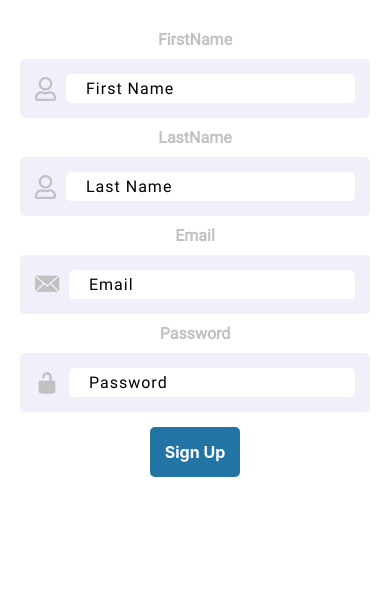
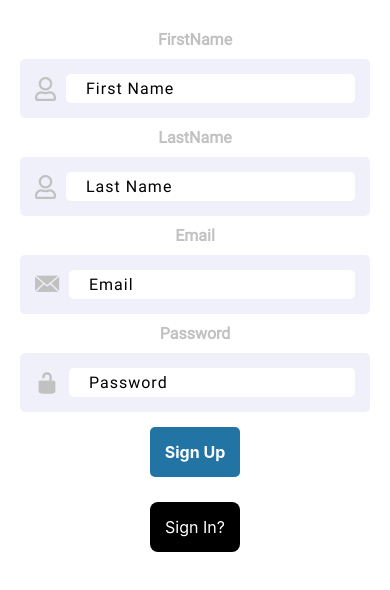
Before and after one commit to KennedyMungai/WhatsappClone, a React Native app: screen /ChatScreen in a window 390 px wide. Shown: the top 590 px of the page. Built offline with nearby package versions, Linux system fonts and the light colour scheme.

Commit message:
Added the black color constant

```diff
--- a/constants/colors.js
+++ b/constants/colors.js
@@ -4,5 +4,6 @@ export default {
     nearlyWhite: '#f0f0fa',
     errorRed: '#8F250C',
     white: '#fff',
-    disabledBlue: '#d3eaf6'
+    disabledBlue: '#d3eaf6',
+    black: '#000'
 }
```
